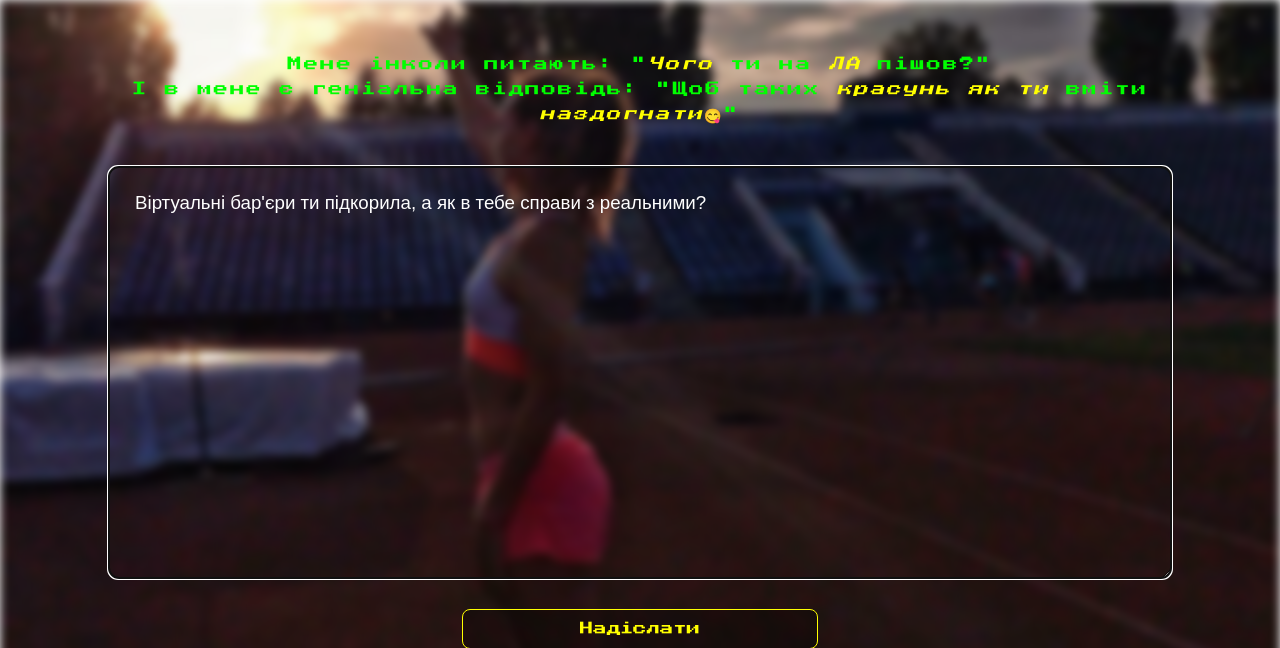
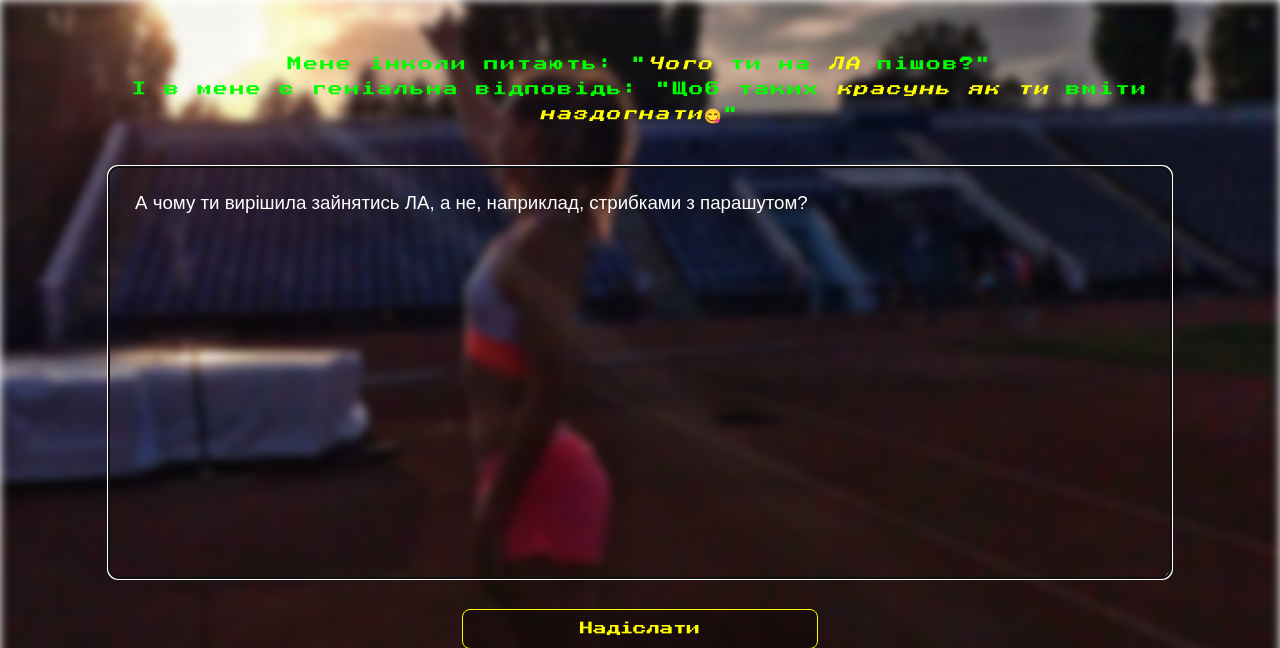
Before and after one commit to BarsOneK/Quest, a Django app: page /info_3/ in a window 1280 px wide. Shown: the top 648 px of the page. Run offline with Django 3.2, Linux system fonts and the light colour scheme.

Commit message:
Update info3.html

```diff
--- a/mysite/templates/main/task_3/info3.html
+++ b/mysite/templates/main/task_3/info3.html
@@ -25,7 +25,7 @@
 
     {% csrf_token %}
 
-    <textarea autofocus placeholder="Віртуальні бар'єри ти підкорила, а як в тебе справи з реальними?" name = "text"></textarea>
+    <textarea autofocus placeholder="А чому ти вирішила зайнятись ЛА, а не, наприклад, стрибками з парашутом?" name = "text"></textarea>
     <button onclick="document.location='{% url 'quest:task4' %}'" type="submit" name="button" >Надіслати</button>
 
   </form>
```
